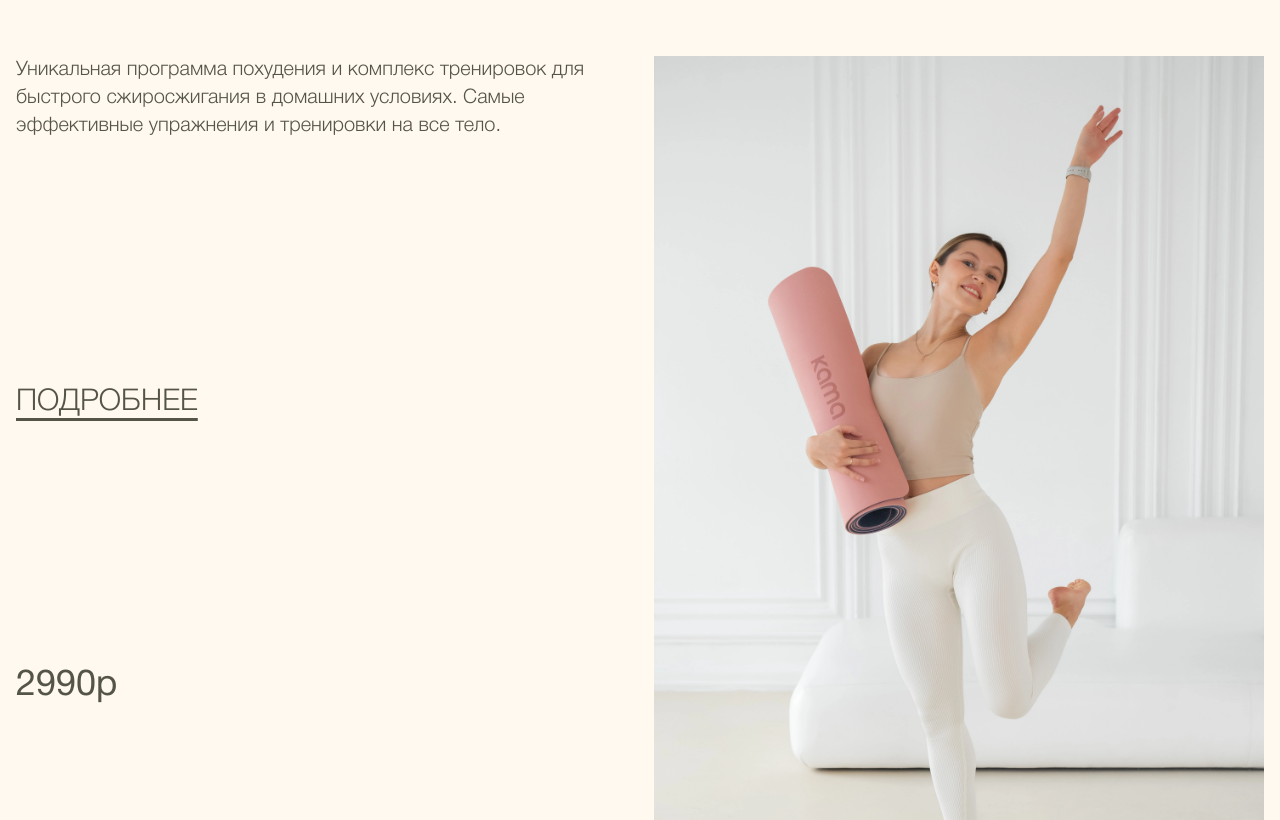
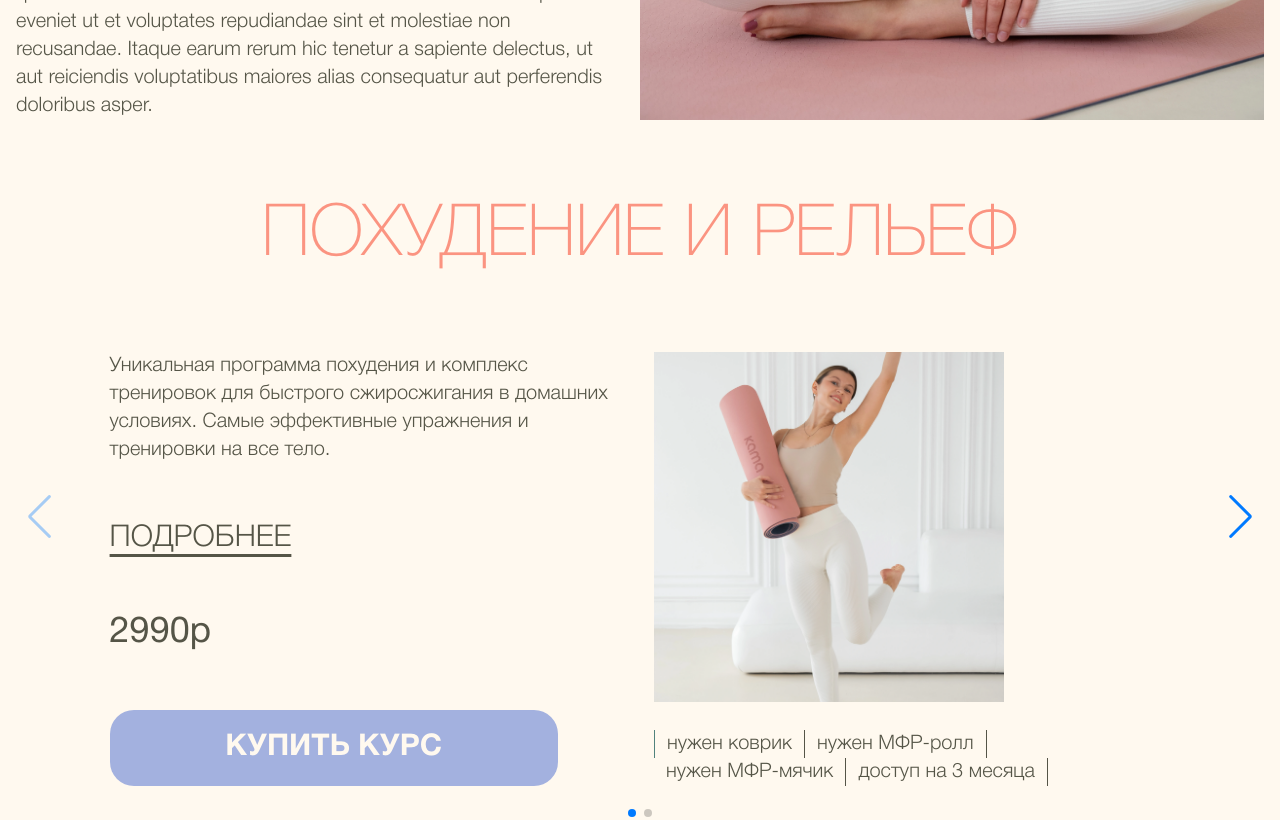
Before and after one commit to artemyizmaylov/maristretching, a Next.js app: page / in a window 1280 px wide. Shown: the part 1680-2500 px from the top of the page. Built offline with nearby package versions, Linux system fonts and the light colour scheme.

Commit message:
Изменения

```diff
--- /dev/null
+++ b/app/about-me/layout.jsx
@@ -0,0 +1,7 @@
+export default function AboutMeLayout({ children }) {
+    return (
+        <main className="pt-20 px-4 relative">
+            {children}
+        </main>
+    );
+}
--- a/app/about-me/page.jsx
+++ b/app/about-me/page.jsx
@@ -4,12 +4,12 @@ import about1 from '@/app/images/about-me1.webp';
 
 export default function AboutMe() {
     return (
-        <main className="pt-20 px-4 relative">
-            <div className='pt-20'>
-                <h2 className="text-pink font-extralight text-4xl sm:text-7xl uppercase">Обо мне</h2>
-                <Image src={about1} alt="#" width={476} height={639} className="object-contain md:w-1/2" />
-                <div className="flex flex-col justify-between w-full md:w-1/2 gap-6">
-                    <p className="text-center sm:text-right">
+        <>
+            <h2 className="text-pink font-extralight text-4xl sm:text-7xl uppercase pt-10 sm:pt-20">Обо мне</h2>
+            <div className='pt-10 sm:pt-20 flex flex-col md:flex-row justify-between items-center gap-20'>
+                <Image src={about1} alt="#" width={476} height={639} className="object-contain" />
+                <div className="flex flex-col gap-6">
+                    <p className="text-justify">
                         Меня зовут Мария Дягилева, я врач и тренер.
                         Моя история началась с большой любви к движению. Всю жизнь я занималась спортом, и чтобы узнать еще больше о теле и здоровье, я окончила медицинский университет и стала врачом.
                         Сейчас я учусь на врача-нутрициолога, продолжаю регулярно проходить различные обучения в качестве тренера, занимаюсь персонально, веду группы в Петербурге и провожу такие направления как пилатес, растяжка, восстановление после родов, МФР и двигательную терапию.
@@ -18,6 +18,6 @@ export default function AboutMe() {
                     <Link href="#" className="underline underline-offset-4 italic hover:text-pink text-right">Дипломы и сертификаты</Link>
                 </div>
             </div>
-        </main>
+        </>
     );
 }
--- a/app/blog/page.jsx
+++ b/app/blog/page.jsx
@@ -5,9 +5,9 @@ export default function Blog() {
     const posts = getSortedPostsData();
 
     return (
-        <div className="pt-20">
-            <h1 className="uppercase text-green font-extralight text-7xl mb-20">Блог</h1>
-            <div className="flex flex-wrap gap-20">
+        <div className="pt-10 sm:pt-20">
+            <h1 className="uppercase text-green font-extralight text-4xl sm:text-7xl mb-10 sm:mb-20">Блог</h1>
+            <div className="flex flex-wrap gap-10 sm:gap-20 justify-around">
                 {posts.map((post) => (
                     <ArticleCard key={post.id} data={post} />
                 ))}
--- a/app/layout.jsx
+++ b/app/layout.jsx
@@ -1,5 +1,5 @@
+import "@/app/global.css";
 import localFont from 'next/font/local';
-import "@/app/global.css";
 import Header from "@/app/ui/header.jsx";
 
 export const metadata = {
--- a/app/page.jsx
+++ b/app/page.jsx
@@ -2,10 +2,12 @@ import { getAllCourses } from "@/api";
 
 import Image from "next/image";
 import Link from "next/link";
-import CourseCard from "@/app/ui/course-card";
+import Slider from "./ui/slider";
 
 import hero from '@/app/images/hero.webp'
 import about2 from '@/app/images/about-me2.webp';
+import CourseCard from "./ui/course-card";
+
 
 export default function Home() {
   const courses = getAllCourses();
@@ -25,7 +27,7 @@ export default function Home() {
         </Link>
       </section>
 
-      <section className="container pt-20 max-h-[90dvh] flex flex-col md:flex-row justify-between items-center md:items-stretch gap-6">
+      <section className="container pt-20 flex flex-col md:flex-row justify-between items-center md:items-stretch gap-6">
         <div className="flex flex-col justify-between w-full md:w-1/2 gap-6">
           <h2 className="text-pink font-extralight text-4xl sm:text-7xl uppercase">Почему пилатес?</h2>
           <h3 className="text-3xl">ТЕЛО</h3>
@@ -37,12 +39,7 @@ export default function Home() {
       </section>
 
       <section className="container pt-20" id="courses">
-        {courses.map((course) => (
-          <CourseCard
-            key={course.id}
-            data={course}
-          />
-        ))}
+        <Slider courses={courses} />
       </section>
     </main>
   );
--- a/app/ui/course-card.jsx
+++ b/app/ui/course-card.jsx
@@ -1,12 +1,14 @@
+'use client'
+
 import Link from "next/link";
 import Image from "next/image";
 
 export default function CourseCard({ data }) {
     return (
-        <div className="container pb-20 border-b">
-            <h3 className="mb-10 lg:mb-20 font-extralight text-4xl sm:text-7xl text-pink uppercase">{data.title}</h3>
-            <div className="flex flex-col-reverse lg:flex-row gap-10 sm:gap-7">
-                <div className="flex flex-col gap-7 justify-between basis-1/2">
+        <div className="container pb-12 max-w-[70%] md:max-w-[85%]">
+            <h3 className="font-extralight text-4xl sm:text-7xl text-pink uppercase text-center pb-2 sm:pb-7 lg:pb-20">{data.title}</h3>
+            <div className="flex flex-col-reverse lg:flex-row gap-2 sm:gap-7">
+                <div className="flex flex-col gap-4 sm:gap-7 justify-between basis-1/2">
                     <p className="text-left">{data.annotation}</p>
                     <Link
                         href={
@@ -24,10 +26,10 @@ export default function CourseCard({ data }) {
                     <button className="sm:text-3xl font-semibold uppercase text-white bg-purple rounded-3xl p-5 max-w-md w-full self-center md:self-start">Купить курс</button>
                 </div>
                 <div className="flex flex-col gap-7 justify-between basis-1/2">
-                    <Image src={data.image} alt="#" width={515} height={300} className="w-full" />
+                    <Image src={data.image} alt="#" width={350} height={350} className="aspect-square object-cover hidden lg:block " />
                     <ul className="flex flex-wrap">
                         {data.tags.map((item) => (
-                            <li className="pl-3 pr-3 first-of-type:border-l border-r border-l-green" key={item}>{item}</li>
+                            <li className="pl-3 pr-3 first-of-type:border-l border-r border-l-green text-sm sm:text-xl" key={item}>{item}</li>
                         ))}
                     </ul>
                 </div>
--- /dev/null
+++ b/app/ui/slider.jsx
@@ -0,0 +1,28 @@
+'use client'
+
+import { Swiper, SwiperSlide } from 'swiper/react';
+import { Navigation, Pagination, Scrollbar, A11y } from 'swiper/modules';
+import CourseCard from './course-card';
+
+import 'swiper/css';
+import 'swiper/css/navigation';
+import 'swiper/css/pagination';
+import 'swiper/css/scrollbar';
+
+export default function Slider({ courses }) {
+    return (
+        <Swiper
+            modules={[Navigation, Pagination, A11y]}
+            slidesPerView={1}
+            navigation
+            pagination={{ clickable: true }}
+            scrollbar={{ draggable: true }}
+        >
+            {courses.map((course) => (
+                <SwiperSlide key={course.id}>
+                    <CourseCard data={course} />
+                </SwiperSlide>
+            ))}
+        </Swiper>
+    );
+};
--- /dev/null
+++ b/courses/pohudenie-i-reljef copy.mdx
@@ -0,0 +1,15 @@
+---
+    'title': 'похудение и рельеф'
+    'image': '/images/about-me1.webp'
+    'price': '2990'
+    'tags': 'нужен коврик; нужен МФР-ролл; нужен МФР-мячик; доступ на 3 месяца'
+    'forWhom': 'Сбросить лишние килограммы; Обрести рельефное, красивое тело; Стать привлекательнее и увереннее в себе'
+    'inCourse': '15 полноценных тренировок по 40 минут; тренировки для тонуса мышц; занятия для улучшения гибкости; работа с осанкой'
+    'h1': 'интервальные тренировки'
+    'h1p': 'Такой формат выполнения упражнений позволяет достигунть максимального результата'
+    'h2': 'комплексные тренировки с разминкой и заминкой'
+    'h2p': 'для безопасной и эффективной тренировки'
+    'h3': 'доступ на 3 месяца'
+    'h3p': 'вы сможете выполнять тренировки в комфортном для вас темпе и пройти курс несколько раз'
+    'annotation': 'Уникальная программа похудения и комплекс тренировок для быстрого сжиросжигания в домашних условиях. Самые эффективные упражнения и тренировки на все тело.'
+---
--- a/package.json
+++ b/package.json
@@ -18,7 +18,8 @@
     "next": "14.2.6",
     "react": "^18",
     "react-dom": "^18",
-    "sharp": "^0.33.5"
+    "sharp": "^0.33.5",
+    "swiper": "^11.2.6"
   },
   "devDependencies": {
     "@tailwindcss/forms": "^0.5.8",
```
Also changed, not shown: 1 other file (tests, documents, lock files or other folders).
